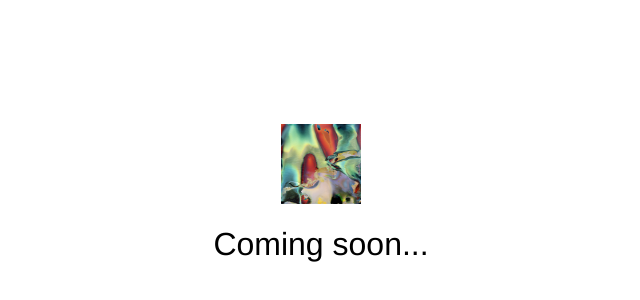
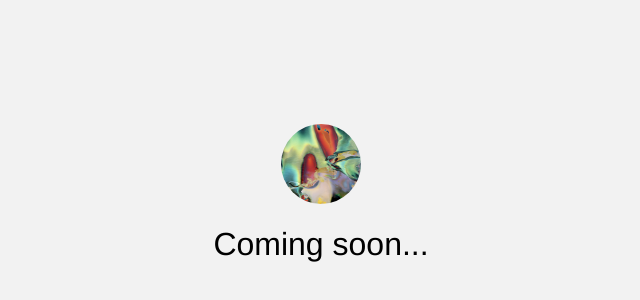
Before and after one commit to utilisateur387/git_101, a plain HTML site: page index.html in a window 1280 px wide. Shown: the part 196-496 px from the top of the page, without its empty margins (319-959 px from the left). Drawn offline with Linux system fonts and the light colour scheme.

Commit message:
background color and logo circle

```diff
--- a/style.css
+++ b/style.css
@@ -1,6 +1,7 @@
 body {
 	margin: 0;
 	font-family: Helvetica;
+	background: rgba(0,0,0,0.05);
 }
 
 h1 {
@@ -9,6 +10,7 @@ h1 {
 #logo {
 	width: 80px;
 	height: 80px;
+	border-radius: 50%;
 }
 
 #container {
```
